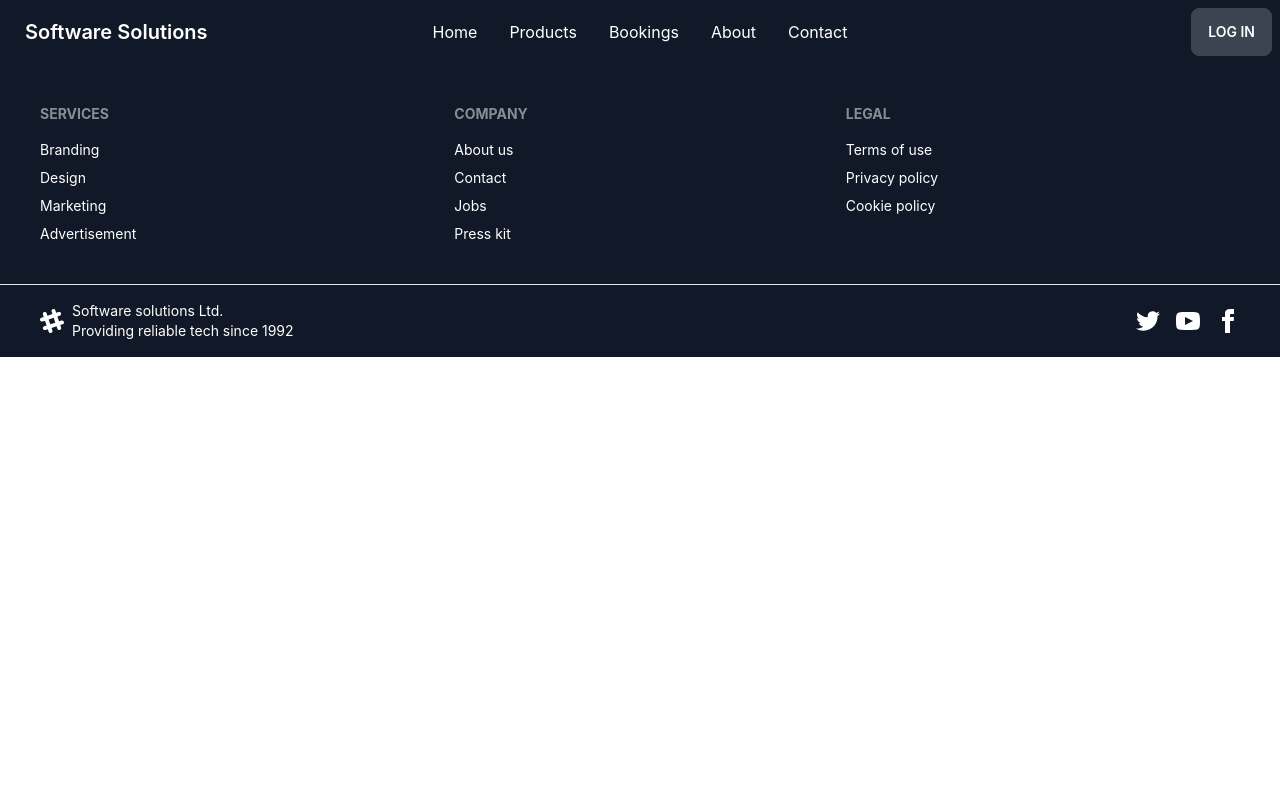
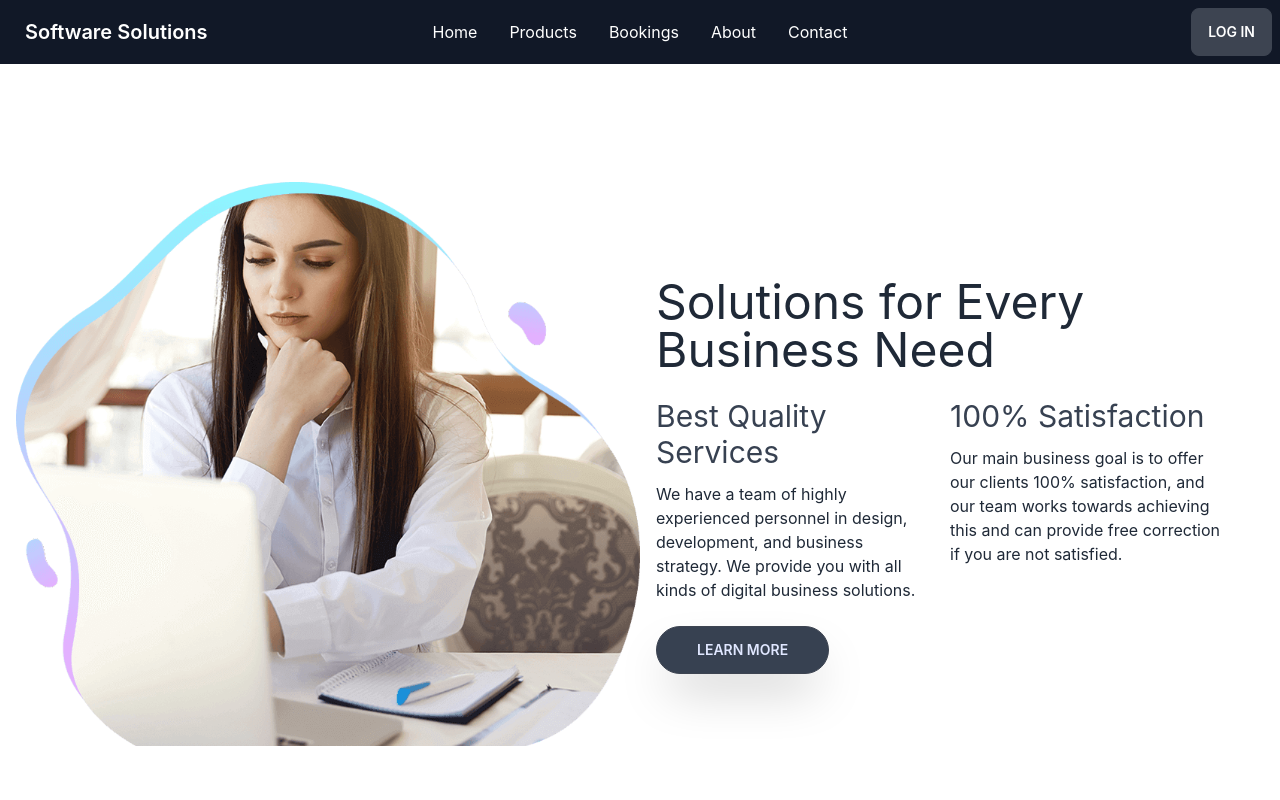
Before and after one commit to rumon5h/software-soluations, a React (Create React App) app: page /about in a window 1280 px wide. Shown: the top 800 px of the page. Built offline with nearby package versions, Linux system fonts and the light colour scheme.

Commit message:
about updated

```diff
--- a/src/App.js
+++ b/src/App.js
@@ -1,4 +1,5 @@
 import { Route, Routes } from 'react-router-dom';
+import About from './components/About/About';
 import Contact from './components/Contact/Contact';
 import Footer from './components/Footer/Footer';
 import Home from './components/Home/Home';
@@ -11,6 +12,7 @@ function App() {
       <Routes>
         <Route path='/' element={<Home/>}></Route>
         <Route path='/contact' element={<Contact/>}></Route>
+        <Route path='/about' element={<About/>}></Route>
       </Routes>
       <Footer/>
     </div>
--- /dev/null
+++ b/src/components/About/About.js
@@ -0,0 +1,46 @@
+import React from 'react';
+
+const About = () => {
+    return (
+        <div>
+            <div className="hero shadow-lg min-h-screen gap-3 bg-base-100">
+                <div className="hero-content justify-evenly flex-col lg:flex-row-reverse">
+
+                    <div className='mr-10 '>
+                        <h1 className="text-5xl font-bold">
+
+                        </h1>
+                        <h1 className="text-5xl py-6">Solutions for Every Business Need</h1>
+                        <div className='grid grid-cols-2 gap-5'>
+                            <div>
+                                <h3 className='text-3xl text-gray-700 mb-3'>Best Quality Services</h3>
+                                <p>
+                                    We have a team of highly experienced personnel in design, development, and business strategy. We provide you with all kinds of digital business solutions.
+                                </p>
+                            </div>
+                            <div>
+                                <h3 className='text-3xl text-gray-700 mb-3'>100% Satisfaction</h3>
+                                <p>
+                                    Our main business goal is to offer our clients 100% satisfaction, and our team works towards achieving this and can provide free correction if you are not satisfied.
+                                </p>
+                            </div>
+                        </div>
+                        <div className='mt-6'>
+                            <button className="btn shadow-2xl h-12
+                        text-indigo-100
+                        rounded-[25px] px-10
+                        transition-colors
+                        duration-150
+                        focus:shadow-outline
+                        bg-gray-700">Learn More</button>
+
+                        </div>
+                    </div>
+                    <img src="images/about-image.webp" className=" max-w-[50%] rounded-lg" alt='about-background' />
+                </div>
+            </div>
+        </div>
+    );
+};
+
+export default About;
--- a/src/components/Banner/Banner.js
+++ b/src/components/Banner/Banner.js
@@ -11,7 +11,7 @@ const Banner = () => {
                         <h1 className="text-5xl font-bold">Real Time App</h1>
                         <h1 className="text-5xl py-6">Development Solutions</h1>
                         <div className='flex gap-3 mt-6'>
-                            <button className=" shadow-2xl
+                            <button className="btn shadow-2xl
                         h-12
                         px-5
                         text-indigo-100
@@ -20,7 +20,7 @@ const Banner = () => {
                         duration-150
                         focus:shadow-outline
                         bg-gray-700">Learn More</button>
-                            <AiOutlineFacebook AiOutlineFacebook className='cursor-pointer text-gray-700 w-12 h-12 rounded-lg shadow-2xl'></AiOutlineFacebook>
+                            <AiOutlineFacebook AiOutlineFacebook className=' cursor-pointer text-gray-700 w-12 h-12 rounded-lg shadow-2xl'></AiOutlineFacebook>
                             <AiOutlineWhatsApp className='cursor-pointer text-gray-700 w-12 h-12 rounded-lg shadow-2xl'></AiOutlineWhatsApp>
                         </div>
                     </div>
--- a/src/components/Contact/Contact.js
+++ b/src/components/Contact/Contact.js
@@ -13,12 +13,12 @@ const Contact = () => {
         };
         console.log(data);
     };
-    return <div className='bg-gray-900 border border-gray-600 py-5'>
+    return <div className='bg-white my-5 py-5'>
         <div className="w-[350px] lg:w-[450px] mx-auto">
-            <div className="p-6  sm:rounded-md ">
+            <div className="p-6 shadow-xl  sm:rounded-md ">
                 <form onSubmit={handleEvent}>
                     <label className="block mb-6">
-                        <span className="text-gray-300">Your name</span>
+                        <span className="text-gray-900">Your name</span>
                         <input
                             name="name"
                             type="text"
@@ -28,7 +28,7 @@ const Contact = () => {
                         />
                     </label>
                     <label className="block mb-6">
-                        <span className="text-gray-300">Email address</span>
+                        <span className="text-gray-900">Email address</span>
                         <input
                             name="email"
                             type="email"
@@ -38,7 +38,7 @@ const Contact = () => {
                         />
                     </label>
                     <label className="block mb-6">
-                        <span className="text-gray-300">Message</span>
+                        <span className="text-gray-900">Message</span>
                         <textarea
                             name="message"
                             className="px-5 border py-3 block w-full mt-1 border-gray-600 rounded-md shadow-sm focus:border-indigo-300 focus:ring focus:ring-indigo-200 focus:ring-opacity-50 bg-transparent placeholder-gray-600 text-gray-300"
```
Also changed, not shown: public/images/about-image.webp (added).
